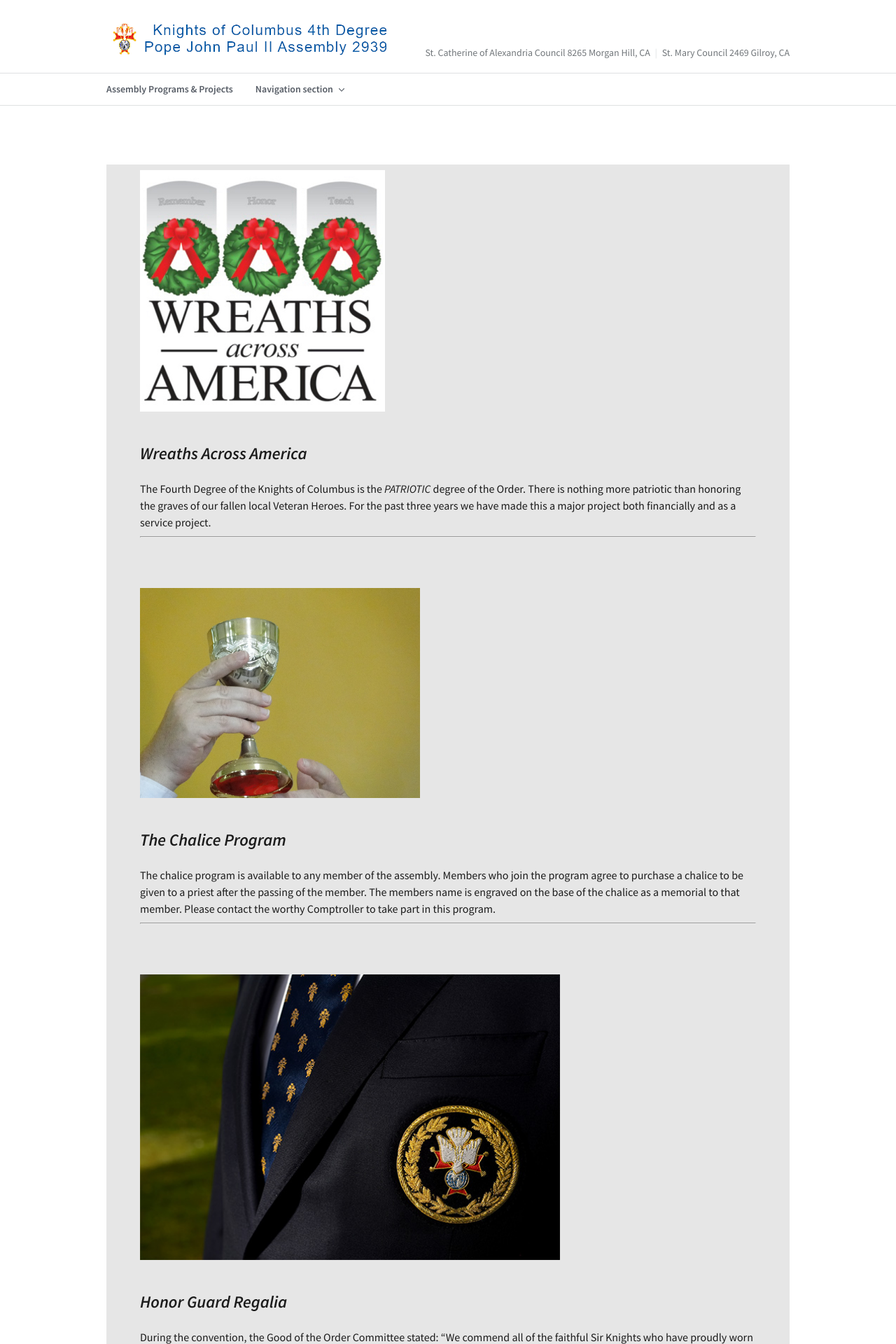
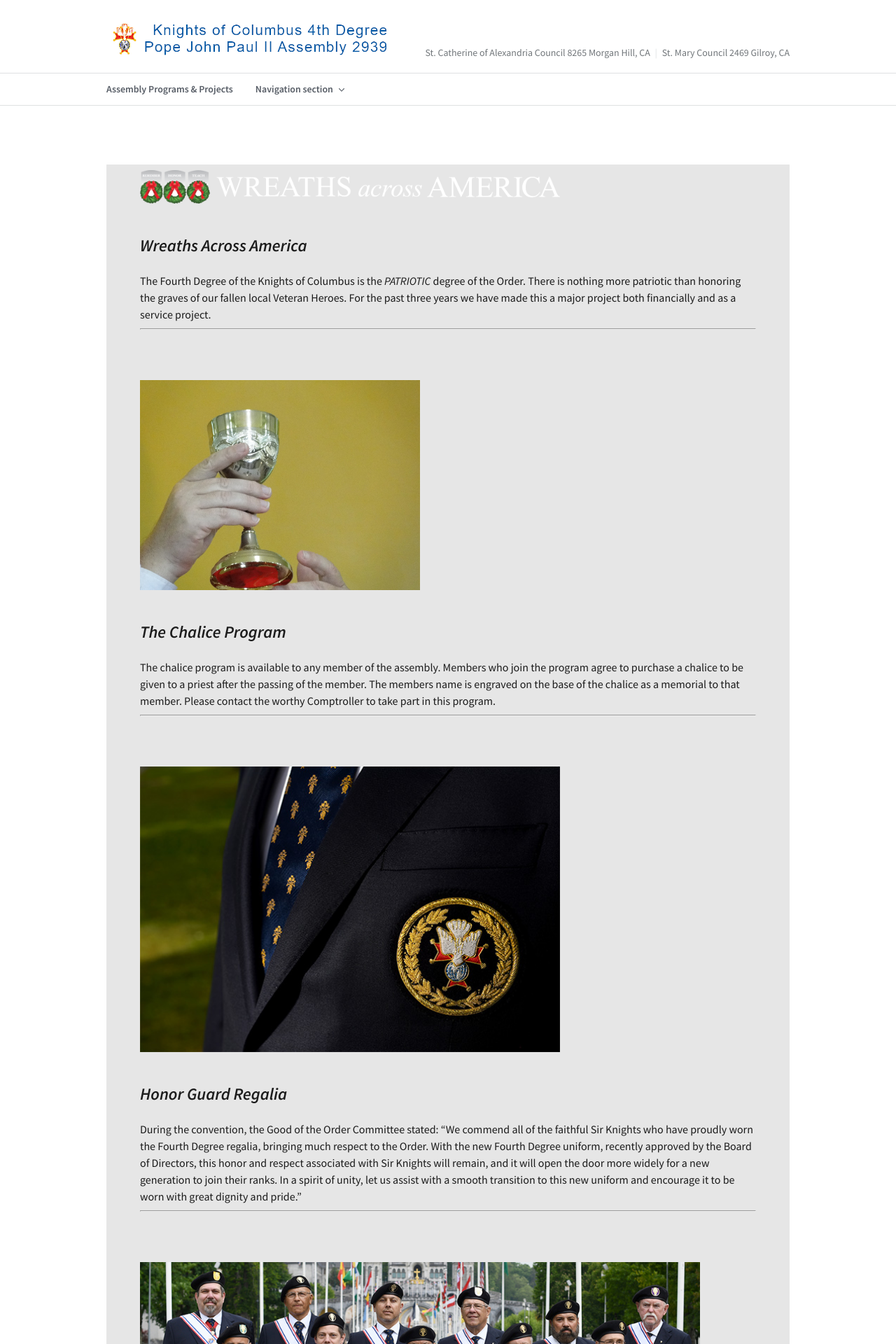
Before and after one commit to FNAV2939/A2939.github.io, a Jekyll site: the page built from proj/index.md, in a window 1280 px wide. Shown: the top 1920 px of the page at 70% size. Built offline with Jekyll 4.4.1, drawn with Linux system fonts in a browser that asks for light colours; our own code applies the rules of GitHub Pages for plain Markdown files.

Commit message:
Update index.md

```diff
--- a/proj/index.md
+++ b/proj/index.md
@@ -7,7 +7,7 @@
 
 <!-- Beginning of Main Table Items -->
 
-<img src="../assets/img/waa.jpg" width="350" alt="Wreaths Across America"></td><td></td></tr><tr><td></td><td><h2>
+<img src="../assets/img/wreathslogo.png" width="600" alt="Wreaths Across America"></td><td></td></tr><tr><td></td><td><h2>
 <em>Wreaths Across America</em></h2>
 The Fourth Degree of the Knights of Columbus is the <em>PATRIOTIC</em> degree of the Order.
 There is nothing more patriotic than honoring the graves of our fallen local
```
